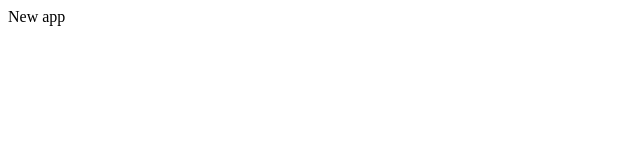
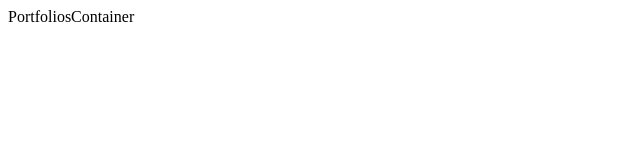
Before and after one commit to taylorkraft/cryptofolio-frontend, a React (Create React App) app: page / in a window 1280 px wide. Shown: the top 160 px of the page, without its empty margins (0-640 px from the left). Built offline with nearby package versions, Linux system fonts and the light colour scheme.

Commit message:
create container and import to App.js

```diff
--- a/src/App.js
+++ b/src/App.js
@@ -1,6 +1,6 @@
 import React from 'react'
 import { connect } from 'react-redux'
-import { fetchPortfolios } from './actions/fetchPortfolios'
+import PortfoliosContainer from './containers/PortfoliosContainer'
 
 class App extends React.Component {
 
@@ -11,7 +11,7 @@ class App extends React.Component {
   render() {
     return (
       <div className="App">
-        New app
+        <PortfoliosContainer/>
       </div>
     );
   }
--- /dev/null
+++ b/src/containers/PortfoliosContainer.js
@@ -0,0 +1,14 @@
+import React from 'react'
+
+class PortfoliosContainer extends React.Component {
+
+  render() {
+    return (
+      <div>
+        PortfoliosContainer
+      </div>
+    )
+  }
+}
+
+export default PortfoliosContainer
```
